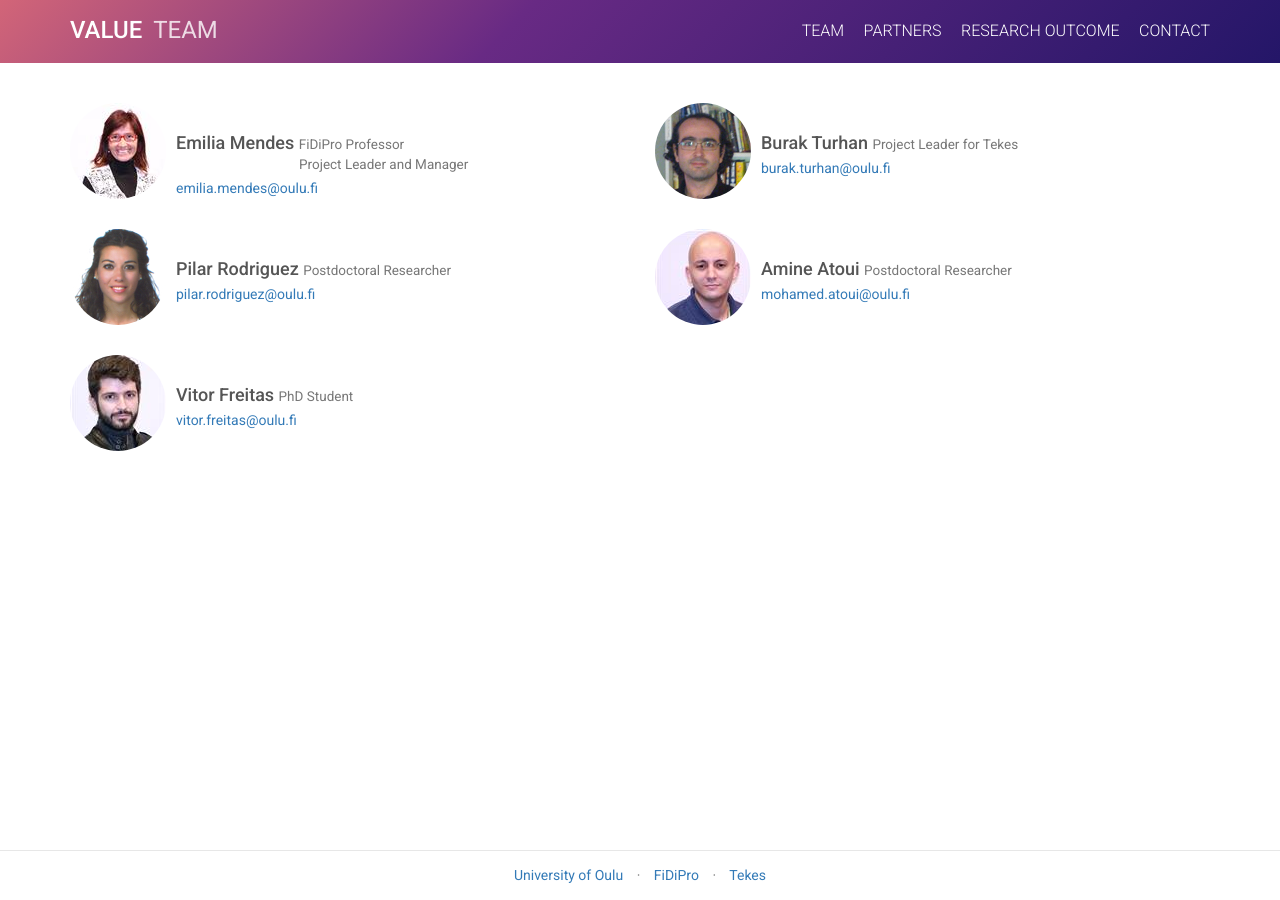
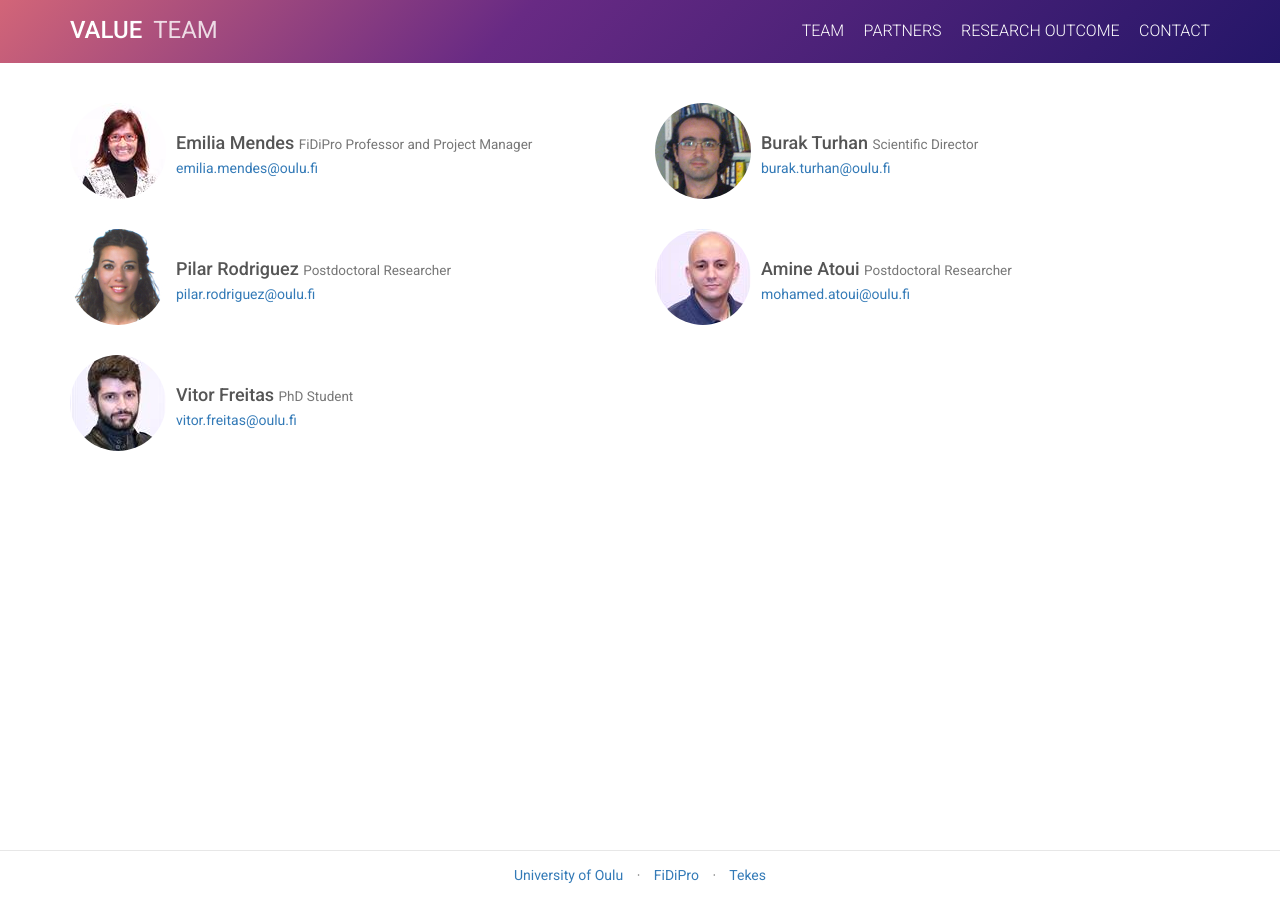
Before and after one commit to M3SOulu/EATDD, a Jekyll site: the page built from team.md, in a window 1280 px wide. Built offline with Jekyll 4.4.1, drawn with Linux system fonts in a browser that asks for light colours.

Commit message:
Update team information

```diff
--- a/team.md
+++ b/team.md
@@ -15,7 +15,7 @@
           </a>
         </div>
         <div class="media-body">
-          <h4 class="media-heading">Emilia Mendes <small>FiDiPro Professor<br><span style="margin-left: 123px"></span>Project Leader and Manager</small></h4>
+          <h4 class="media-heading">Emilia Mendes <small>FiDiPro Professor and Project Manager</small></h4>
           <a href="mailto:emilia.mendes@oulu.fi">emilia.mendes@oulu.fi</a>
         </div>
       </div>
@@ -28,7 +28,7 @@
           </a>
         </div>
         <div class="media-body">
-          <h4 class="media-heading">Burak Turhan <small>Project Leader for Tekes</small></h4>
+          <h4 class="media-heading">Burak Turhan <small>Scientific Director</small></h4>
           <a href="mailto:burak.turhan@oulu.fi">burak.turhan@oulu.fi</a>
         </div>
       </div>
```
